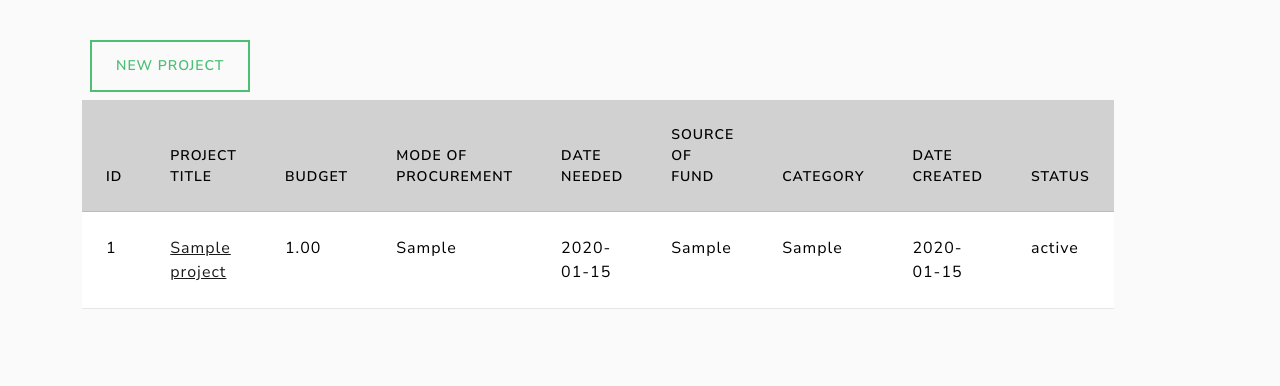
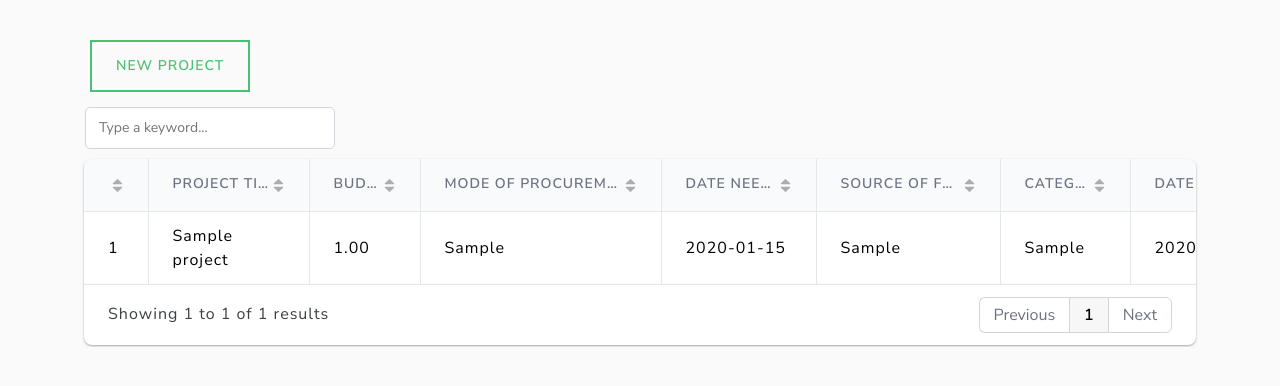
Before and after one commit to DummyC/PPMS-Flask, a Flask app: page / in a window 1280 px wide. Shown: the part 128-514 px from the top of the page. Run offline with Flask 3, Linux system fonts and the light colour scheme; a user stored in the database is signed in; tables that the repository leaves empty hold one stand-in row (values such as "Sample post").

Commit message:
Use gridjs for tables

```diff
--- a/app/routes.py
+++ b/app/routes.py
@@ -11,18 +11,6 @@
     projects = Project.query.order_by(Project.date_created).filter_by(submitter=current_user)
     return render_template('index.html', projects = projects, title='Home')
 
-@app.route('/project/<int:project_id>/delete', methods=['POST'])
-def delete_project(project_id):
-    project = Project.query.get_or_404(project_id)
-    if project.submitter != current_user:
-        abort(403)
-    try:
-        db.session.delete(project)
-        db.session.commit()
-        flash('Project deleted successfully', 'success')
-    except:
-        flash('Error deleting project', 'success')
-    return redirect(url_for('index'))
 
 @app.route('/project/<int:project_id>')
 def project(project_id):
@@ -31,6 +19,24 @@
         abort(403)
 
     return render_template('project.html', title=project.title, project=project)
+
+@app.route('/projects/new', methods=['GET', 'POST'])
+@login_required
+def create_project():
+    form = ProjectForm()
+    if form.validate_on_submit():
+        project = Project(title=form.title.data, description=form.description.data, budget=form.budget.data, initial_mode=form.initial_mode.data, date_needed=form.date_needed.data, source=form.source.data, category=form.category.data, submitter=current_user)
+        try:
+            db.session.add(project)
+            db.session.commit()
+        except:
+            flash('Error creating project', 'danger')
+            return redirect(url_for('create_project'))
+        flash('Project created successfully', 'success')
+        return redirect(url_for('index'))
+
+    form.budget.data = 0.00
+    return render_template('edit_project.html', title='New Project' , form=form, legend='New Project')
 
 @app.route('/project/<int:project_id>/update', methods=['GET', 'POST'])
 @login_required
@@ -67,6 +73,19 @@
         form.category.data = project.category
 
     return render_template('edit_project.html', title='Update Project', form=form, legend='Update Project')
+
+@app.route('/project/<int:project_id>/delete', methods=['POST'])
+def delete_project(project_id):
+    project = Project.query.get_or_404(project_id)
+    if project.submitter != current_user:
+        abort(403)
+    try:
+        db.session.delete(project)
+        db.session.commit()
+        flash('Project deleted successfully', 'success')
+    except:
+        flash('Error deleting project', 'success')
+    return redirect(url_for('index'))
 
 @app.route('/register', methods=['GET', 'POST'])
 def register():
@@ -135,22 +154,3 @@
         form.department.data = current_user.department
         form.email.data = current_user.email
     return render_template('account.html', title='Account', form=form)
-
-
-@app.route('/projects/new', methods=['GET', 'POST'])
-@login_required
-def create_project():
-    form = ProjectForm()
-    if form.validate_on_submit():
-        project = Project(title=form.title.data, description=form.description.data, budget=form.budget.data, initial_mode=form.initial_mode.data, date_needed=form.date_needed.data, source=form.source.data, category=form.category.data, submitter=current_user)
-        try:
-            db.session.add(project)
-            db.session.commit()
-        except:
-            flash('Error creating project', 'danger')
-            return redirect(url_for('create_project'))
-        flash('Project created successfully', 'success')
-        return redirect(url_for('index'))
-
-    form.budget.data = 0.00
-    return render_template('edit_project.html', title='New Project' , form=form, legend='New Project')
--- a/app/static/css/main.css
+++ b/app/static/css/main.css
@@ -84,3 +84,7 @@
   .account-heading {
     font-size: 2.5rem;
   }
+
+  .table-clickable {
+    cursor: pointer;
+  }
--- a/app/templates/base.html
+++ b/app/templates/base.html
@@ -51,7 +51,6 @@
         </header>
         <main role="main" class="container">
           <div class="row">
-            <div class="col-md-8">
               {% with messages = get_flashed_messages(with_categories=true) %}
                 {% if messages %}
                   {% for category, message in messages %}
@@ -61,8 +60,7 @@
                   {% endfor %}
                 {% endif %}
               {% endwith %}
-              {% block body %}{% endblock %}
-            </div>
+            {% block body %}{% endblock %}
           </div>
         </main>
 
--- a/app/templates/index.html
+++ b/app/templates/index.html
@@ -4,38 +4,48 @@
 {% endblock %}
 
 {% block body %}
+<link href="https://unpkg.com/gridjs/dist/theme/mermaid.min.css" rel="stylesheet" />
+
 <div class="content">
-
     <a href="{{ url_for('create_project') }}" class="btn btn-outline-success m-2">New Project</a>
-    <table class="table table-hover">
-        <thead>
-            <tr class="table-primary">
-                <th scope="col">ID</th>
-                <th scope="col">Project Title</th>
-                <th scope="col">Budget</th>
-                <th scope="col">Mode of Procurement</th>
-                <th scope="col">Date Needed</th>
-                <th scope="col">Source of Fund</th>
-                <th scope="col">Category</th>
-                <th scope="col">Date Created</th>
-                <th scope="col">Status</th>
-            </tr>
-          </thead>
-
-        {% for project in projects %}
-            <tr class="table-secondary">
-                <td>{{ project.id }}</td>
-                <td><a href="{{ url_for('project', project_id=project.id)}}">{{ project.title }}</a></td>
-                <td>{{ project.budget }}</td>
-                <td>{{ project.initial_mode }}</td>
-                <td>{{ project.date_needed.date() }}</td>
-                <td>{{ project.source }}</td>
-                <td>{{ project.category }}</td>
-                <td>{{ project.date_created.date() }}</td>
-                <td>{{ project.status }}</td>
-            </tr>
-        {% endfor %}
-    </table>
+    <div id="table"></div>
 </div>
 
+<script src="https://unpkg.com/gridjs/dist/gridjs.umd.js"></script>
+    <script>
+      new gridjs.Grid({
+        columns: [
+          { id: 'id', name: 'ID' },
+          { id: 'title', name: 'Project Title' },
+          { id: 'budget', name: 'Budget'},
+          { id: 'initial_mode', name: 'Mode of Procurement'},
+          { id: 'date_needed', name: 'Date Needed' },
+          { id: 'source', name: 'Source of Fund' },
+          { id: 'category', name: 'Category' },
+          { id: 'date_created', name: 'Date Created' },
+          { id: 'status', name: 'Date Status' },
+        ],
+        data: [
+          {% for project in projects %}
+            {
+              id: '{{ project.id }}',
+              title: '{{ project.title }}',
+              budget: '{{ project.budget }}',
+              initial_mode: '{{ project.initial_mode }}',
+              date_needed: '{{ project.date_needed.date() }}',
+              source: '{{ project.source }}',
+              category: '{{ project.category }}',
+              date_created: '{{ project.date_created.date() }}',
+              status: '{{ project.status }}'
+            },
+          {% endfor %}
+        ],
+        search: {
+          selector: (cell, rowIndex, cellIndex) => [0, 1, 8].includes(cellIndex) ? cell : null,
+        },
+        sort: true,
+        pagination: true,
+      }).render(document.getElementById('table'));
+    </script>
+
 {% endblock %}
```
